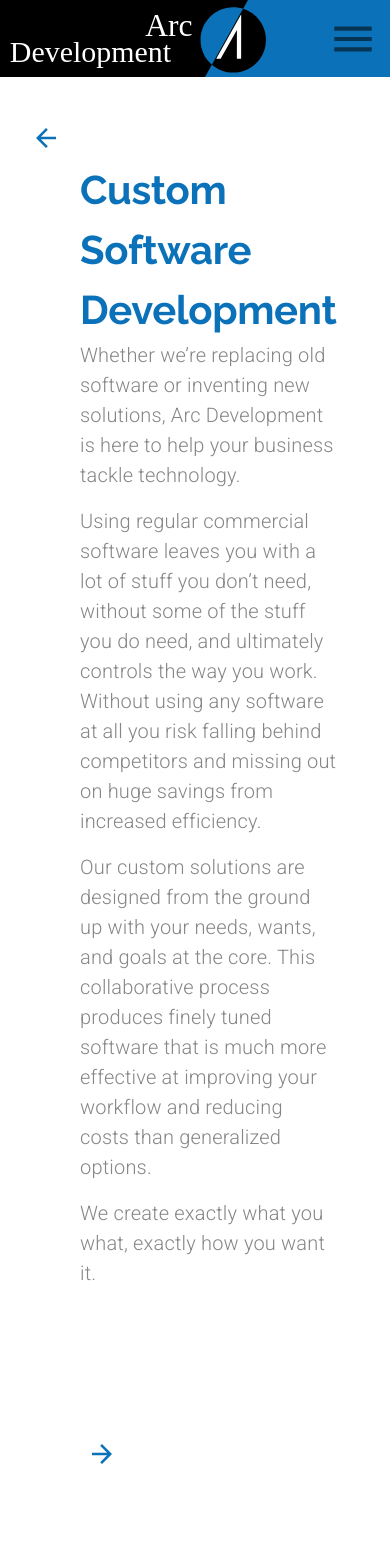
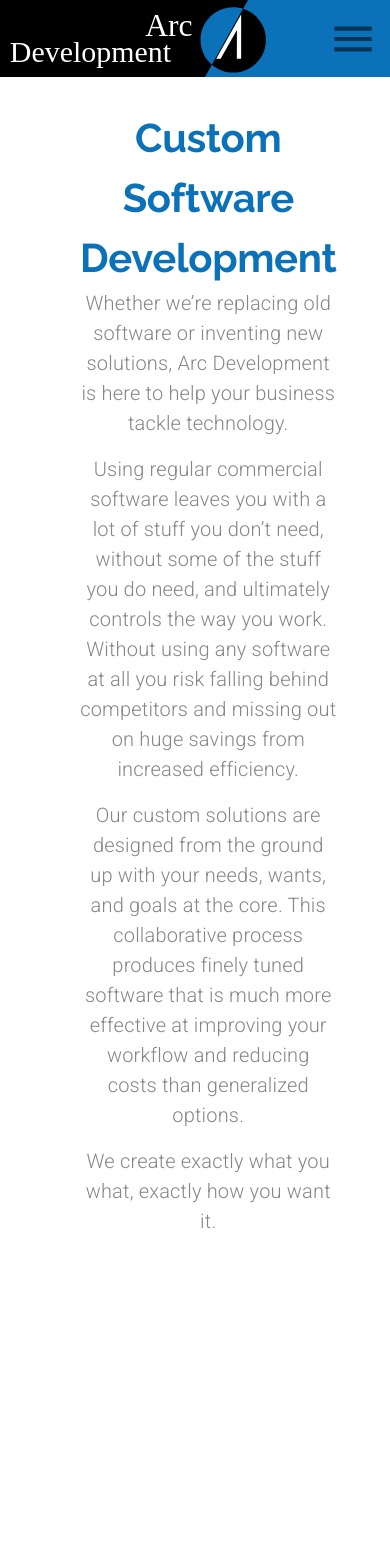
Before and after one commit to Doode1524/material-ui-project1, a React (Create React App) app: page /customsoftware in a window 390 px wide. Shown: the top 1568 px of the page. Built offline with nearby package versions, Linux system fonts and the light colour scheme.

Commit message:
custom software page responsive design

```diff
--- a/src/components/CustomSoftware.js
+++ b/src/components/CustomSoftware.js
@@ -6,6 +6,7 @@ import Grid from "@material-ui/core/Grid";
 import IconButton from "@material-ui/core/IconButton";
 import Typography from "@material-ui/core/Typography";
 import useMediaQuery from "@material-ui/core/useMediaQuery";
+import Hidden from "@material-ui/core/Hidden";
 
 import backArrow from "../assets/backArrow.svg";
 import forwardArrow from "../assets/forwardArrow.svg";
@@ -38,6 +39,9 @@ const useStyles = makeStyles((theme) => ({
 
 export default function CustomSoftware(props) {
   const classes = useStyles();
+  const theme = useTheme();
+  const matchesMD = useMediaQuery(theme.breakpoints.down("md"));
+  const matchesSM = useMediaQuery(theme.breakpoints.down("sm"));
 
   const documentsOptions = {
     loop: true,
@@ -75,7 +79,13 @@ export default function CustomSoftware(props) {
 
   return (
     <Grid container direction="column" className={classes.mainContainer}>
-      <Grid item container direction="row">
+      <Grid
+        item
+        container
+        direction="row"
+        justify={matchesMD ? "center" : undefined}
+      >
+        <Hidden mdDown>
           <Grid
             item
             className={classes.arrowContainer}
@@ -90,34 +100,54 @@ export default function CustomSoftware(props) {
               <img src={backArrow} alt="back to services page"></img>
             </IconButton>
           </Grid>
+        </Hidden>
         <Grid item container direction="column" className={classes.heading}>
           <Grid item>
-            <Typography variant="h2">Custom Software Development</Typography>
+            <Typography variant="h2" align={matchesMD ? "center" : undefined}>
+              Custom Software Development
+            </Typography>
           </Grid>
           <Grid item>
-            <Typography variant="body1" paragraph>
+            <Typography
+              variant="body1"
+              paragraph
+              align={matchesMD ? "center" : undefined}
+            >
               Whether we’re replacing old software or inventing new solutions,
               Arc Development is here to help your business tackle technology.
             </Typography>
-            <Typography variant="body1" paragraph>
+            <Typography
+              variant="body1"
+              paragraph
+              align={matchesMD ? "center" : undefined}
+            >
               Using regular commercial software leaves you with a lot of stuff
               you don’t need, without some of the stuff you do need, and
               ultimately controls the way you work. Without using any software
               at all you risk falling behind competitors and missing out on huge
               savings from increased efficiency.
             </Typography>
-            <Typography variant="body1" paragraph>
+            <Typography
+              variant="body1"
+              paragraph
+              align={matchesMD ? "center" : undefined}
+            >
               Our custom solutions are designed from the ground up with your
               needs, wants, and goals at the core. This collaborative process
               produces finely tuned software that is much more effective at
               improving your workflow and reducing costs than generalized
               options.
             </Typography>
-            <Typography variant="body1" paragraph>
+            <Typography
+              variant="body1"
+              paragraph
+              align={matchesMD ? "center" : undefined}
+            >
               We create exactly what you what, exactly how you want it.
             </Typography>
           </Grid>
         </Grid>
+        <Hidden mdDown>
           <Grid item className={classes.arrowContainer}>
             <IconButton
               style={{ backgroundColor: "transparent" }}
@@ -131,6 +161,7 @@ export default function CustomSoftware(props) {
               ></img>
             </IconButton>
           </Grid>
+        </Hidden>
       </Grid>
       <Grid
         item
@@ -161,7 +192,7 @@ export default function CustomSoftware(props) {
           container
           direction="column"
           md
-          style={{ maxWidth: "40em" }}
+          style={{ maxWidth: "40em", marginTop: matchesSM ? "10em" : 0, marginBottom: matchesSM ? "10em" : 0 }}
           alignItems="center"
         >
           <Grid item>
@@ -191,8 +222,20 @@ export default function CustomSoftware(props) {
           </Grid>
         </Grid>
       </Grid>
-      <Grid item container direction="row" justify="space-around">
-        <Grid item container className={classes.itemContainer} md>
+      <Grid
+        item
+        container
+        alignItems={matchesMD ? "center" : undefined}
+        direction={matchesMD ? "column" : "row"}
+        justify="space-around"
+      >
+        <Grid
+          item
+          container
+          className={classes.itemContainer}
+          md
+          style={{ marginBottom: matchesMD ? "15em" : 0 }}
+        >
           <Grid item container direction="column" md>
             <Grid item>
               <Typography variant="h4">Digital Documents & Data</Typography>
@@ -243,7 +286,12 @@ export default function CustomSoftware(props) {
           </Grid>
         </Grid>
       </Grid>
-      <Grid item container direction="row" style={{marginTop: "20em", marginBottom: "20em"}}>
+      <Grid
+        item
+        container
+        direction="row"
+        style={{ marginTop: "20em", marginBottom: "20em" }}
+      >
         <Grid item container direction="column" alignItems="center">
           <Grid item>
             <img
@@ -268,8 +316,21 @@ export default function CustomSoftware(props) {
           </Grid>
         </Grid>
       </Grid>
-      <Grid item container direction="row" justify="space-around">
-        <Grid item container className={classes.itemContainer} md>
+      <Grid
+        item
+        container
+        alignItems={matchesMD ? "center" : undefined}
+        direction={matchesMD ? "column" : "row"}
+        justify="space-around"
+        style={{ marginBottom: "10em" }}
+      >
+        <Grid
+          item
+          container
+          className={classes.itemContainer}
+          style={{ marginBottom: matchesMD ? "15em" : 0 }}
+          md
+        >
           <Grid item container direction="column" md>
             <Grid item>
               <Typography variant="h4">Automation</Typography>
```
Lines whose indentation alone changed are shown as unchanged.
